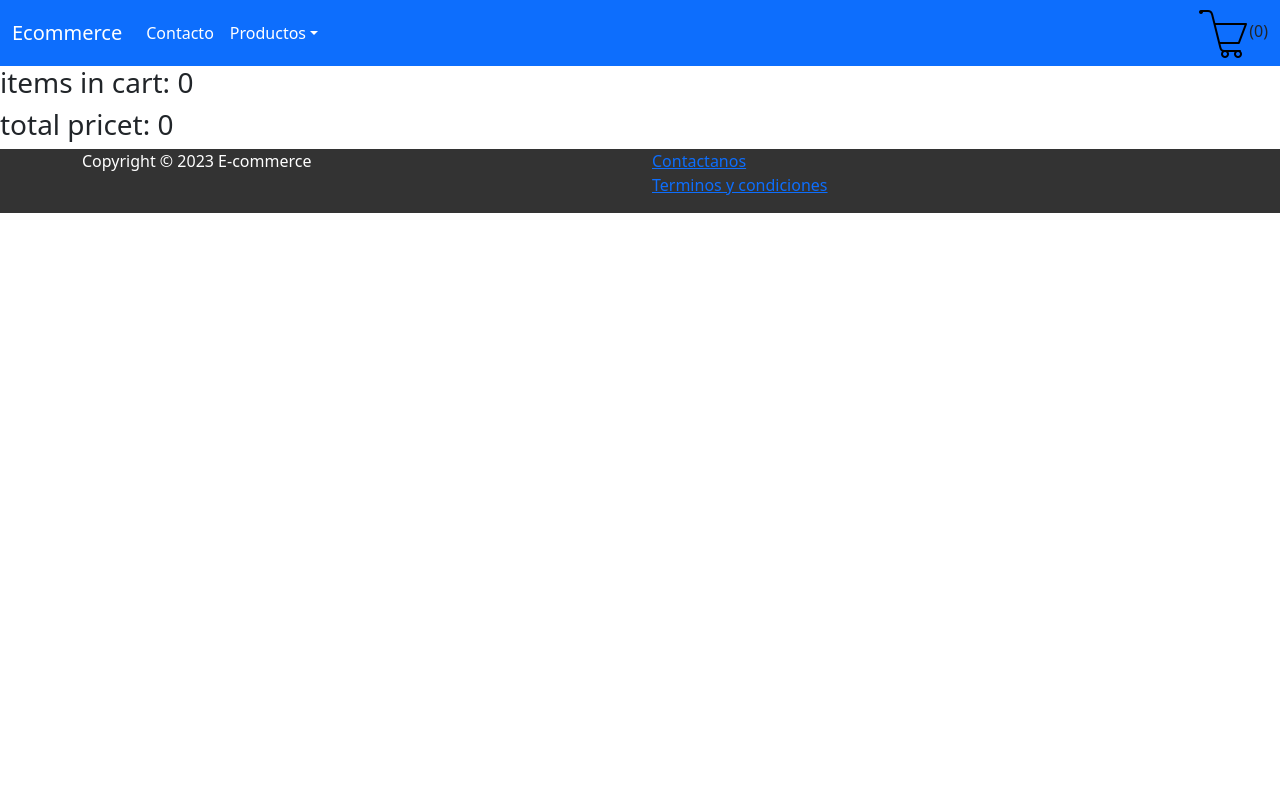
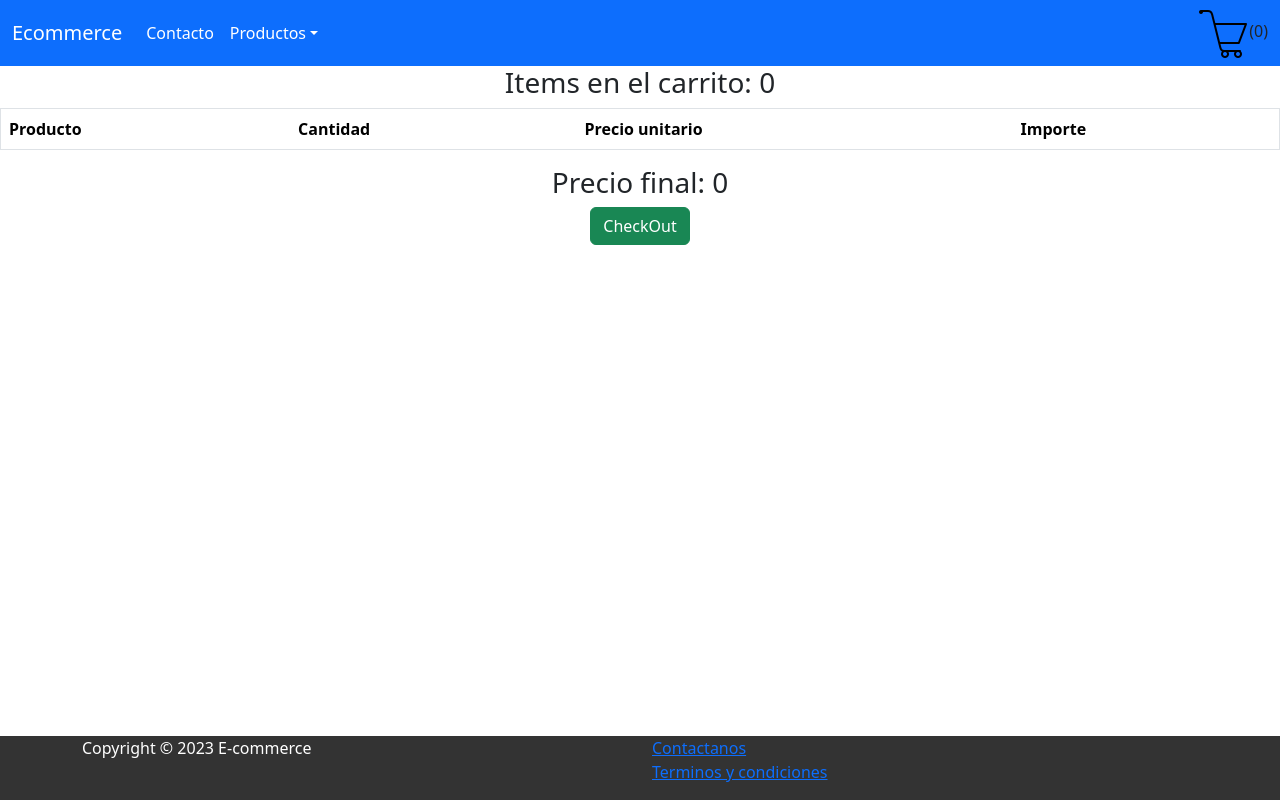
Before and after one commit to LippigGian/react, a React (Create React App) app: page /cart in a window 1280 px wide. Built offline with nearby package versions, Linux system fonts and the light colour scheme.

Commit message:
correccion carrito, correccion itemDetail, correccion footer, features: firebaseColleccion

```diff
--- a/src/asyncMock.js
+++ b/src/asyncMock.js
@@ -41,7 +41,7 @@ const products =
         nombre: "Pantalon 1",
         categoria: "ropa",
         tipo: "pantalon",
-        desc: "Una pantalon que re va con vos",
+        desc: "Un pantalon que re va con vos",
         precio: 1600,
         talle: "L",
         imagen: 'https://marcopololp.com.ar/wp-content/uploads/2021/10/pantalon-drake-verde-old-bridge-marco-polo-1.jpg',
@@ -136,7 +136,7 @@ const products =
         nombre: "Notebook Asus",
         categoria: "computadoras",
         tipo: "computadoras",
-        desc: "NOTEBOOK ASUS VIVOBOOK X1502ZA-EJ192W 15,6 INTEL CORE I7 8GB 512GB SSD WINDOWS 11 | Start_ ",
+        desc: "NOTEBOOK ASUS VIVOBOOK X1502ZA-EJ192W 15,6 INTEL CORE I7 8GB 512GB SSD WINDOWS 11",
         precio: 350000,
         imagen: 'https://images.start.com.ar/X1502ZA-EJ192W.jpg',
         stock:66
--- a/src/components/NavBar/index.jsx
+++ b/src/components/NavBar/index.jsx
@@ -4,6 +4,7 @@ import { CartContext } from "../shoppingCartContext/ShoppingCartContext"
 import carrito from "../CartWidget/Assets/icon-cart.png"
 
 const NavBar = () => {
+  // eslint-disable-next-line
   const [cart, setCart] =useContext(CartContext);
   const quantity = cart.reduce((acc, currentItem ) => {
 return acc + currentItem.quantity;
@@ -31,6 +32,7 @@ return acc + currentItem.quantity;
           <li><Link className="dropdown-item" to="/productos/computadoras">Computadoras</Link></li>
           <li><Link className="dropdown-item" to="/productos/ropa">Ropa</Link></li>
           <li><Link className="dropdown-item" to="/productos/aire acondicionado">Aire acondiconado</Link></li>
+
         </ul>
         </div>
         </li>
--- a/src/components/item/Item.jsx
+++ b/src/components/item/Item.jsx
@@ -26,7 +26,7 @@ const addToCart = () =>
       return currentItems.map((item)=> {
         if(item.id === id)
         {
-          return {...item, quantity: item.quantity +1}
+          return {...item, quantity: item.quantity +1, nombre}
         }
         else
         {
@@ -34,7 +34,7 @@ const addToCart = () =>
         }
       })
     } else {
-      return [...currentItems, {id, quantity:1 , precio}]
+      return [...currentItems, {id, quantity:1 , precio, nombre}]
     }
   })
   console.log(cart)
@@ -79,7 +79,7 @@ const cantidadPorItem = getQuantityById(id);
         {cantidadPorItem === 0 ? <button className="btn btn-primary agregar" onClick={()=>addToCart()} >Agregar al carrito</button>: <button className="btn btn-primary agregar" onClick={()=>addToCart()} >Sumar 1 unidad</button>}
         {cantidadPorItem > 0 && <button className="btn btn-primary agregar" onClick={()=>removeItem(id)} >Eliminar 1 del carrito</button>}
 
-       {cantidadPorItem > 0 && <div><h3>{cantidadPorItem}</h3></div>}
+        {cantidadPorItem > 0 && <div><h3>{cantidadPorItem}</h3></div>}
         {/* <button  id={id} className="btn btn-primary agregar" >Agregar al carrito</button> */}
       </div>
     </div>
--- a/src/components/itemDetail/index.jsx
+++ b/src/components/itemDetail/index.jsx
@@ -1,62 +1,49 @@
-import { useContext, useState } from "react"
-import { ItemCount } from "../itemCount"
-import { CartContext } from "../shoppingCartContext/ShoppingCartContext"
+import { useContext, useState } from "react";
+import { ItemCount } from "../itemCount";
+import { CartContext } from "../shoppingCartContext/ShoppingCartContext";
 
-const ItemDetail = ({item}) =>
-{
+const ItemDetail = ({ item }) => {
+  const { nombre, precio,  id  } =
+    item;
 
-    const [cantidad, setCantidad]=useState(0)
-    const [cart, setCart] = useContext(CartContext)
+  const [cantidad, setCantidad] = useState(0);
+  const [cart, setCart] = useContext(CartContext);
 
-    const sumarCarrito =()=>
-    {
+  const sumarCarrito = () => {
+    item.stock > cantidad && setCantidad(cantidad + 1);
+  };
+  const restarCarrito = () => {
+    setCantidad(cantidad - 1);
+  };
 
-        item.stock > cantidad && setCantidad(cantidad+1)
-    }
-    const restarCarrito =()=>
-    {
-        setCantidad(cantidad-1)
-    }
-    const agregarAlCarrito = () =>
-    /*usamos el spread operator para llamar al objeto completo y agregarle la propiedad "cantidad". ya que al hacerle el pedido a la base de datos le voy a tener que decir
-    cuantos el cliente eligió*/
-{
-
-    // console.log({...item, cantidad})
-    // console.log({...item, stock: (item.stock-cantidad)})
-    // console.log("se agrego al carrito "+cantidad+" unidades del producto "+item.nombre)
-
-    setCantidad(0)
-    setCart((currentItems)=>{
-        const isItemFound = currentItems.find((items)=> items.id === item.id);
-        if(isItemFound)
-        {
-            return currentItems.map((items)=>{
-                if(items.id === item.id)
-                {
-                    console.log("ya se encontraba")
-                    return {...items, quantity: item.quantity+1}
-                }
-                else
-                {
+  const agregarAlCarrito = () => {
+    //usamos el spread operator para llamar al objeto completo y agregarle la propiedad "cantidad". ya que al hacerle el pedido a la base de datos le voy a tener que decir
+    //cuantos el cliente eligió
+    setCantidad(0);
+    setCart((currentItems) => {
+      const isItemsFound = currentItems.find((item) => item.id === id);
+      if (isItemsFound) {
+        return currentItems.map((item) => {
+          if (item.id === id) {
+            console.log("ya se encontraba");
+            return { ...item, quantity: item.quantity + 1, nombre };
+          } else {
             return item;
           }
+        });
+      } else {
+        return [...currentItems, { id, quantity: 1, precio, nombre }];
+      }
+    });
+    console.log(cart);
+  };
 
-            })
-        }
-        else
-        {
-            return [...currentItems, {  quantity: 1}]
-        }
-
-    })
-
-}
-
+  //     // console.log({...item, cantidad})
+  //     // console.log({...item, stock: (item.stock-cantidad)})
+  //     // console.log("se agrego al carrito "+cantidad+" unidades del producto "+item.nombre)
 
   return (
     <div className="detail">
-
       <img className="detail-img" src={item.imagen} alt="Card cap"></img>
       <div className="card-sody">
         <h1 className="card-title">{item.nombre}</h1>
@@ -66,14 +53,21 @@ const ItemDetail = ({item}) =>
         <h4>{item.categoria}</h4>
         <h4>Stock disponible: {item.stock}</h4>
         <h3>{item.tipo}</h3>
-                <ItemCount agregarAlCarrito={agregarAlCarrito} sumarCarrito={sumarCarrito} restarCarrito={restarCarrito} id={item.id} nombre={item.nombre} precio={item.precio} cantidad={cantidad}></ItemCount>
+        <ItemCount
+          agregarAlCarrito={agregarAlCarrito}
+          sumarCarrito={sumarCarrito}
+          restarCarrito={restarCarrito}
+          id={item.id}
+          nombre={item.nombre}
+          precio={item.precio}
+          cantidad={cantidad}
+        ></ItemCount>
       </div>
     </div>
-    )
-}
+  );
+};
 
-export {ItemDetail}
-
+export { ItemDetail };
 
 /*
 
--- a/src/components/shoppingCart/index.jsx
+++ b/src/components/shoppingCart/index.jsx
@@ -1,21 +1,60 @@
 import { useContext } from "react";
 import { CartContext } from "../shoppingCartContext/ShoppingCartContext";
 
-const ShoppingCart = () =>
-{
-    const [cart, setCart] =useContext(CartContext);
-    const quantity = cart.reduce((acc, currentItem ) => {
-  return acc + currentItem.quantity;
-    },0 );
+const ShoppingCart = () => {
 
-    const totalPrice = cart.reduce((acc, currentItem) =>{
-    return acc+ currentItem.precio * currentItem.quantity},0)
-    return(
-        <>
-        <h3>items in cart: {quantity}</h3>
-        <h3>total pricet: {totalPrice}</h3>
-        </>
-    )
-}
+  const [cart, setCart] = useContext(CartContext);
+  // console.log(cart)
+  const quantity = cart.reduce((acc, currentItem) => {
+    return acc + currentItem.quantity;
+  }, 0);
 
-export {ShoppingCart}
+  const totalPrice = cart.reduce((acc, currentItem) => {
+    return acc + currentItem.precio * currentItem.quantity;
+  }, 0);
+
+
+  return (
+      <div className="body-cart d-flex flex-column">
+      <h3 className="text-center">Items en el carrito: {quantity}</h3>
+      <table className="table" border="1">
+              <thead>
+                <tr>
+                  <th>
+                    Producto
+                  </th>
+                  <th>
+                    Cantidad
+                  </th>
+                  <th>
+                    Precio unitario
+                  </th>
+                  <th>
+                    Importe
+                  </th>
+                </tr>
+              </thead>
+              <tbody>
+              {cart.map((product)=>{
+          return(
+            <>
+          <tr>
+          <td>{product.nombre}</td>
+          <td>{product.quantity}</td>
+          <td>{product.precio}</td>
+          <td>{product.precio*product.quantity}</td>
+          </tr>
+            </>
+                )
+              })}
+              </tbody>
+            </table>
+      <div>
+      </div>
+      <h3 className="text-center">Precio final: {totalPrice}</h3>
+      <button type="button" class="btn btn-success m-auto" onClick={()=>{setCart([])}}>CheckOut</button>
+      </div>
+  );
+};
+
+export { ShoppingCart };
--- a/src/style.css
+++ b/src/style.css
@@ -1,69 +1,73 @@
-.card-img, .card-img-bottom, .card-img-top {
+.card-img,
+.card-img-bottom,
+.card-img-top {
   width: 150px;
   align-self: center;
   margin: 10px;
   border-radius: 5px;
 }
-
-.body .productsContainer
-{
+.body .productsContainer {
   display: flex;
   flex-direction: row;
   flex-wrap: wrap;
   justify-content: center;
 }
-div h1
-{
+div h1 {
   text-align: center;
   margin: 15px;
 }
-.card-img{
+.card-img {
   width: 33%;
 }
 
-.card
-{
+.card {
   width: 30%;
   margin: 25px;
 }
 
-
-.agregar
-{
+.agregar {
   align-self: center;
 }
 
-.card-sody
-{
+.card-sody {
   display: flex;
   flex-direction: column;
   text-align: center;
 }
-.producto-detalles-botones
-{
+.producto-detalles-botones {
   display: flex;
   flex-direction: column;
   align-items: center;
 }
-.botonera
-{
+.botonera {
   display: flex;
   flex-direction: row;
 }
 
-.detail-img
-{
+.detail-img {
   width: 50%;
 }
 
-.detail
-{
+.detail {
   margin: 25px;
   display: flex;
   flex-direction: column;
   align-items: center;
 }
 
-.title{
+.title {
   text-align: center;
 }
+html {
+  min-height: 100%;
+  /* position: relative; */
+}
+
+.footer {
+  margin-top: auto;
+}
+#root {
+  display: flex;
+  flex-direction: column;
+  min-height: 100vh;
+}
```
Also changed, not shown: src/components/firebaseCollection/index.jsx (+14 -12 lines). Lines whose indentation alone changed are shown as unchanged.
